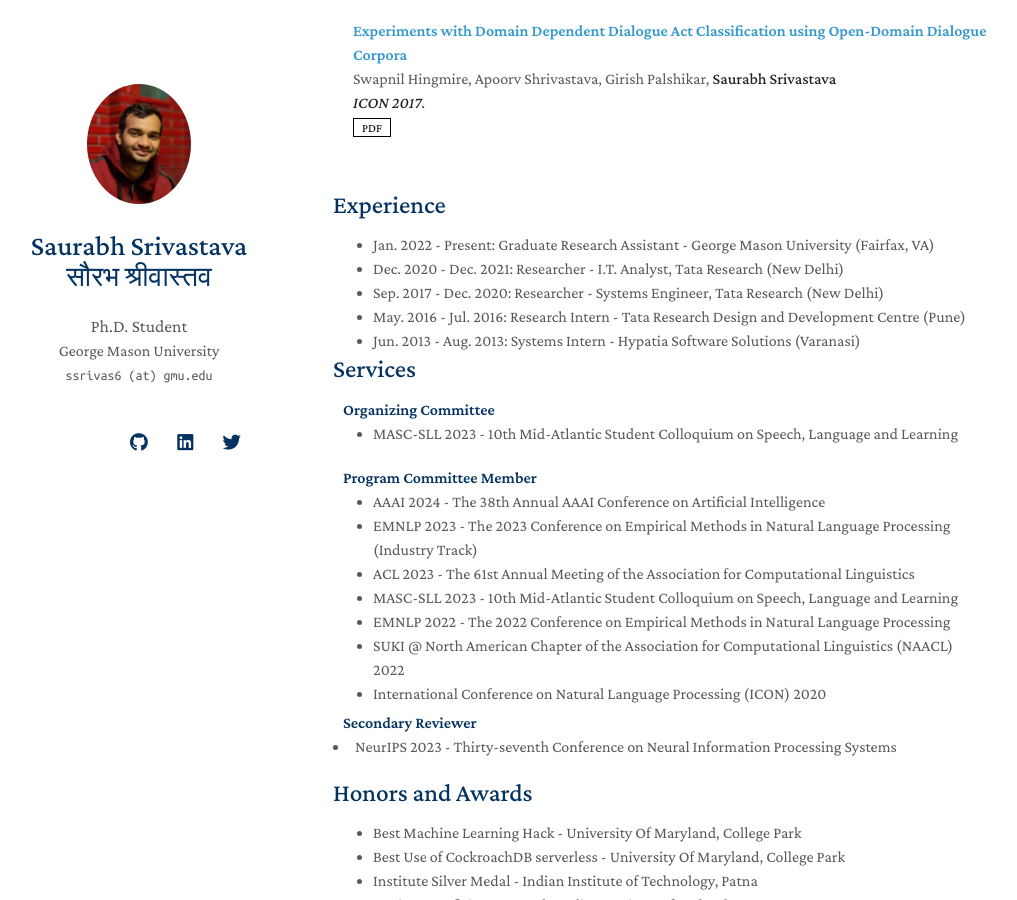
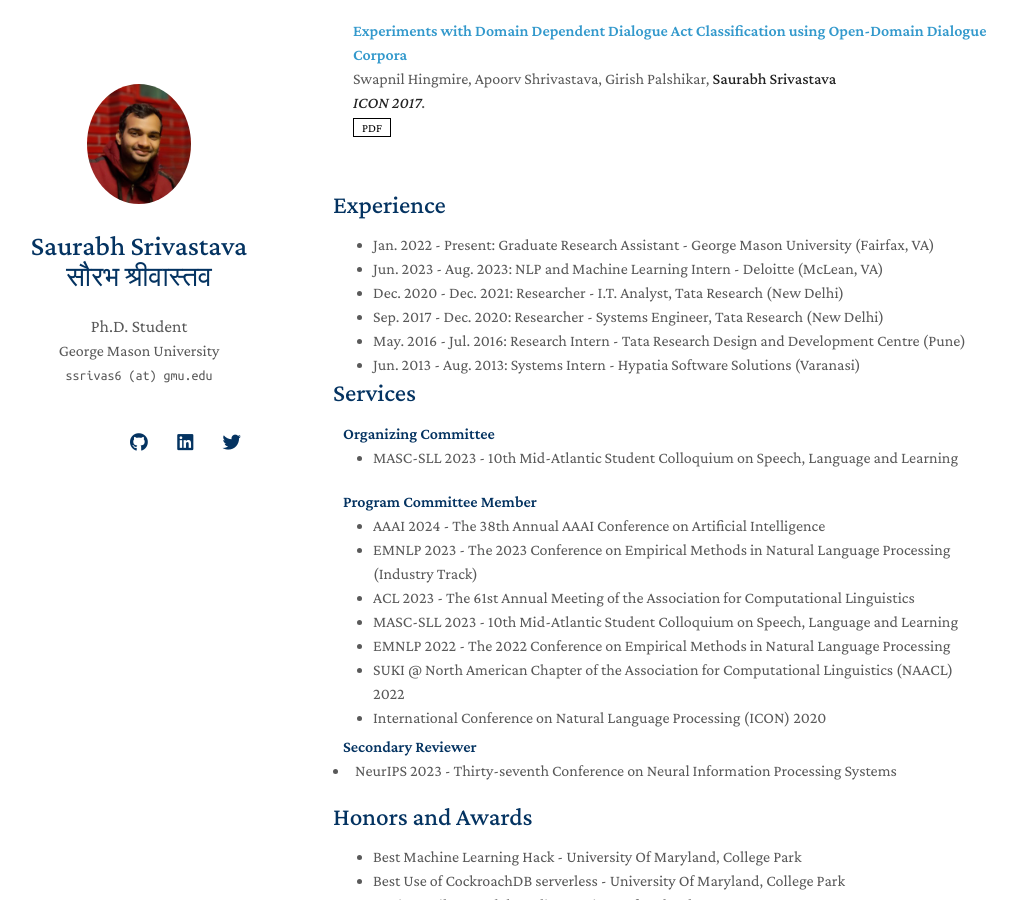
Before and after one commit to salokr/salokr.github.io, a Jekyll site: the page built from index.md, in a window 1280 px wide and 900 px high, scrolled down 2722 px. Shown: the whole window, without its empty margins (137-1154 px from the left). Built offline with Jekyll 4.4.1, drawn with Linux system fonts in a browser that asks for light colours; nearby versions of some CDN libraries; a style sheet for code colours, icons or effects is not loaded; our own code applies the rules of GitHub Pages for plain Markdown files.

Commit message:
Update experience.md

```diff
--- a/_includes/experience.md
+++ b/_includes/experience.md
@@ -3,6 +3,7 @@
 
 <ul style="margin:0 0 0px;">
   <li>Jan. 2022 - Present: Graduate Research Assistant - George Mason University (Fairfax, VA)</li>
+  <li>Jun. 2023 - Aug. 2023: NLP and Machine Learning Intern - Deloitte (McLean, VA)</li>
   <li>Dec. 2020 - Dec. 2021: Researcher - I.T. Analyst, Tata Research (New Delhi)</li>
   <li>Sep. 2017 - Dec. 2020: Researcher - Systems Engineer, Tata Research (New Delhi)</li>
   <li>May. 2016 - Jul. 2016: Research Intern - Tata Research Design and Development Centre (Pune)</li>
```
